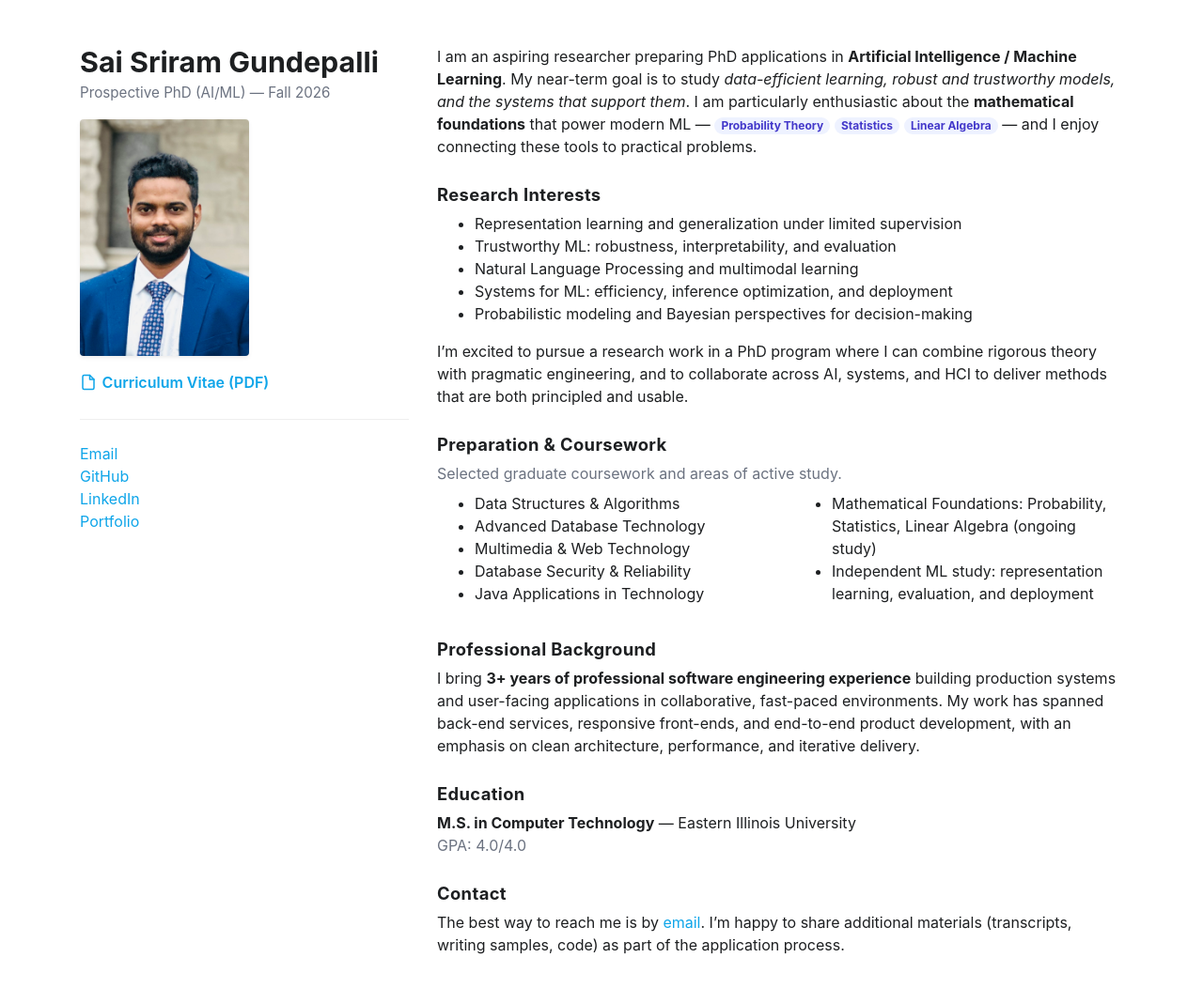
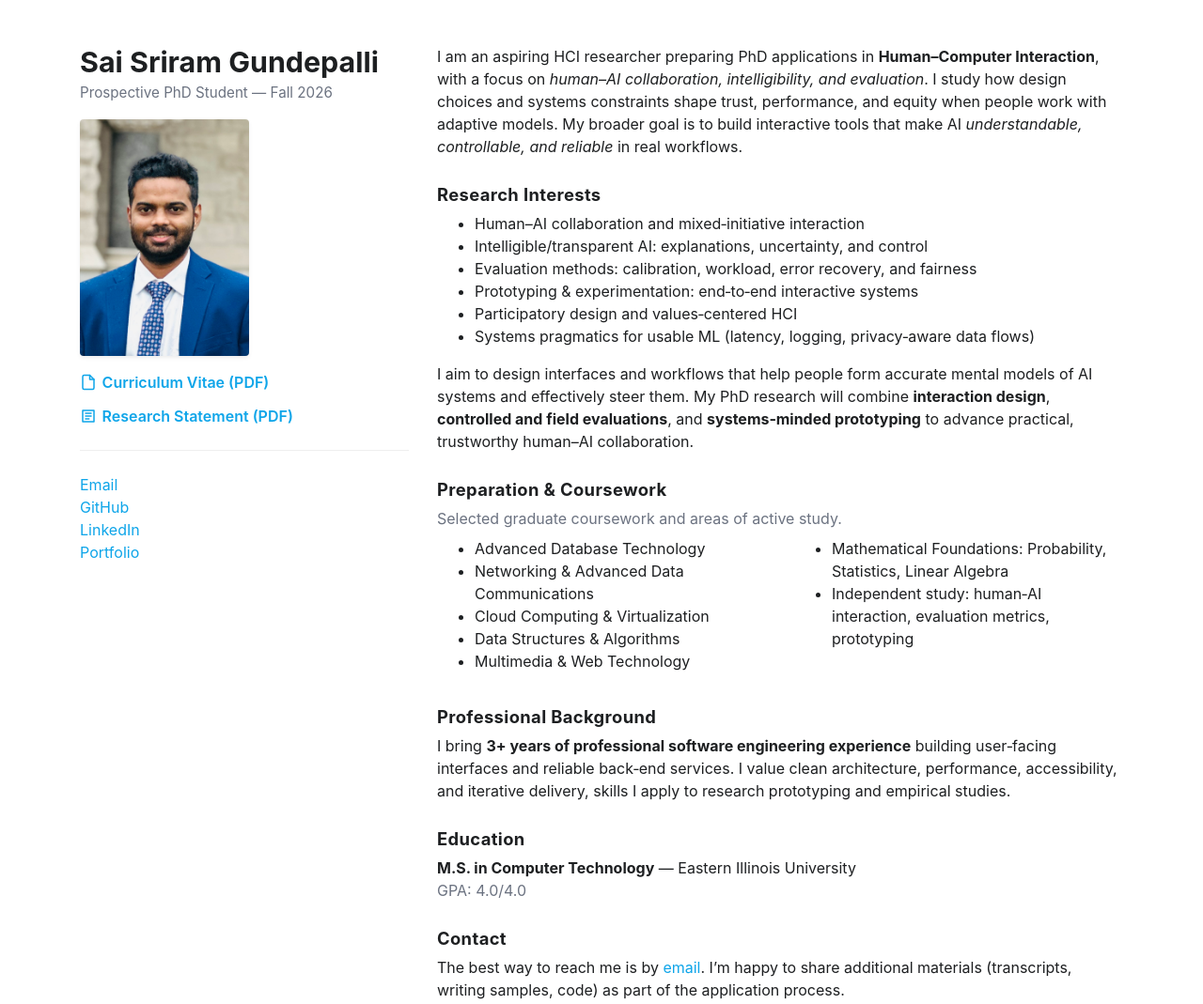
Before and after one commit to saisriramgit/saisriramgit.github.io, a plain HTML site: page index.html in a window 1280 px wide. Shown: the whole page at 94% size. Drawn offline with nearby package versions, Linux system fonts and the light colour scheme.

Commit message:
modify website

```diff
--- a/index.html
+++ b/index.html
@@ -8,12 +8,12 @@
     />
     <meta
       name="description"
-      content="Sai Sriram Gundepalli — Prospective PhD student in Computer Science (AI/ML). Research interests: representation learning, trustworthy ML, systems for ML; strong mathematical foundations in probability, statistics, and linear algebra."
+      content="Sai Sriram Gundepalli — Prospective PhD student in Computer Science (Human–Computer Interaction). Research interests: human–AI collaboration, intelligible & trustworthy AI, interaction design, evaluation methods, and systems pragmatics for usable ML."
     />
     <meta name="author" content="Sai Sriram Gundepalli" />
     <meta name="theme-color" content="#222222" />
 
-    <title>Sai Sriram Gundepalli — AI/ML PhD Portfolio</title>
+    <title>Sai Sriram Gundepalli</title>
 
     <!-- Bootstrap CSS -->
     <link
@@ -80,9 +80,11 @@
         margin: 1.5rem 0;
       }
       .cv-btn {
-        display: inline-flex;
+        display: flex;
         align-items: center;
         font-weight: 600;
+        width: 100%;
+        margin-bottom: 0.75rem;
       }
       .cv-btn span {
         margin-left: 0.35rem;
@@ -101,7 +103,7 @@
         <aside class="col-lg-4 mb-4">
           <div class="aside">
             <p class="name mb-1">Sai Sriram Gundepalli</p>
-            <div class="subtitle">Prospective PhD (AI/ML) — Fall 2026</div>
+            <div class="subtitle">Prospective PhD Student — Fall 2026</div>
             <img
               src="images/profile-pixel.jpg"
               alt="Portrait of Sai Sriram Gundepalli"
@@ -114,6 +116,7 @@
                 href="assets/saisriram_cv.pdf"
                 target="_blank"
                 rel="noopener"
+                aria-label="Open Curriculum Vitae PDF"
               >
                 <svg
                   width="18"
@@ -132,6 +135,29 @@
                   <path d="M14 2v6h6"></path>
                 </svg>
                 <span>Curriculum Vitae (PDF)</span>
+              </a>
+              <a
+                class="cv-btn"
+                href="assets/research_statement_hci.pdf"
+                target="_blank"
+                rel="noopener"
+                aria-label="Open Research Statement PDF"
+              >
+                <svg
+                  width="18"
+                  height="18"
+                  viewBox="0 0 24 24"
+                  fill="none"
+                  stroke="currentColor"
+                  stroke-width="2"
+                  stroke-linecap="round"
+                  stroke-linejoin="round"
+                  aria-hidden="true"
+                >
+                  <path d="M4 4h16v16H4z"></path>
+                  <path d="M8 8h8M8 12h8M8 16h5"></path>
+                </svg>
+                <span>Research Statement (PDF)</span>
               </a>
             </div>
 
@@ -170,18 +196,14 @@
           <!-- About -->
           <section id="about" aria-label="About">
             <p>
-              I am an aspiring researcher preparing PhD applications in
-              <strong>Artificial Intelligence / Machine Learning</strong>. My
-              near-term goal is to study
-              <em
-                >data-efficient learning, robust and trustworthy models, and the
-                systems that support them</em
-              >. I am particularly enthusiastic about the
-              <strong>mathematical foundations</strong> that power modern ML —
-              <span class="badge badge-pill">Probability Theory</span>
-              <span class="badge badge-pill">Statistics</span>
-              <span class="badge badge-pill">Linear Algebra</span> — and I enjoy
-              connecting these tools to practical problems.
+              I am an aspiring HCI researcher preparing PhD applications in
+              <strong>Human–Computer Interaction</strong>, with a focus on
+              <em>human–AI collaboration, intelligibility, and evaluation</em>.
+              I study how design choices and systems constraints shape trust,
+              performance, and equity when people work with adaptive models. My
+              broader goal is to build interactive tools that make AI
+              <em>understandable, controllable, and reliable</em> in real
+              workflows.
             </p>
           </section>
 
@@ -189,31 +211,36 @@
           <section id="interests" aria-label="Research Interests">
             <h2 class="section-title">Research Interests</h2>
             <ul>
+              <li>Human–AI collaboration and mixed‑initiative interaction</li>
               <li>
-                Representation learning and generalization under limited
-                supervision
+                Intelligible/transparent AI: explanations, uncertainty, and
+                control
               </li>
               <li>
-                Trustworthy ML: robustness, interpretability, and evaluation
-              </li>
-              <li>Natural Language Processing and multimodal learning</li>
-              <li>
-                Systems for ML: efficiency, inference optimization, and
-                deployment
+                Evaluation methods: calibration, workload, error recovery, and
+                fairness
               </li>
               <li>
-                Probabilistic modeling and Bayesian perspectives for
-                decision-making
+                Prototyping & experimentation: end‑to‑end interactive systems
+              </li>
+              <li>Participatory design and values‑centered HCI</li>
+              <li>
+                Systems pragmatics for usable ML (latency, logging,
+                privacy‑aware data flows)
               </li>
             </ul>
           </section>
 
-          <!-- Statement -->
+          <!-- Statement (mini) -->
           <section id="statement" aria-label="Mini Research Statement">
-            I’m excited to pursue a research work in a PhD program where I can
-            combine rigorous theory with pragmatic engineering, and to
-            collaborate across AI, systems, and HCI to deliver methods that are
-            both principled and usable.
+            <p>
+              I aim to design interfaces and workflows that help people form
+              accurate mental models of AI systems and effectively steer them.
+              My PhD research will combine <strong>interaction design</strong>,
+              <strong>controlled and field evaluations</strong>, and
+              <strong>systems‑minded prototyping</strong> to advance practical,
+              trustworthy human–AI collaboration.
+            </p>
           </section>
 
           <!-- Preparation & Coursework -->
@@ -225,29 +252,29 @@
             <div class="row">
               <div class="col-md-6">
                 <ul class="mb-2">
+                  <li>Advanced Database Technology</li>
+                  <li>Networking & Advanced Data Communications</li>
+                  <li>Cloud Computing & Virtualization</li>
                   <li>Data Structures & Algorithms</li>
-                  <li>Advanced Database Technology</li>
                   <li>Multimedia & Web Technology</li>
-                  <li>Database Security & Reliability</li>
-                  <li>Java Applications in Technology</li>
                 </ul>
               </div>
               <div class="col-md-6">
                 <ul class="mb-2">
                   <li>
                     Mathematical Foundations: Probability, Statistics, Linear
-                    Algebra (ongoing study)
+                    Algebra
                   </li>
                   <li>
-                    Independent ML study: representation learning, evaluation,
-                    and deployment
+                    Independent study: human‑AI interaction, evaluation metrics,
+                    prototyping
                   </li>
                 </ul>
               </div>
             </div>
           </section>
 
-          <!-- Professional Background (brief, no companies/roles/technologies) -->
+          <!-- Professional Background (brief) -->
           <section id="background" aria-label="Professional Background">
             <h2 class="section-title">Professional Background</h2>
             <p>
@@ -256,11 +283,10 @@
                 >3+ years of professional software engineering
                 experience</strong
               >
-              building production systems and user-facing applications in
-              collaborative, fast-paced environments. My work has spanned
-              back-end services, responsive front-ends, and end-to-end product
-              development, with an emphasis on clean architecture, performance,
-              and iterative delivery.
+              building user‑facing interfaces and reliable back‑end services. I
+              value clean architecture, performance, accessibility, and
+              iterative delivery, skills I apply to research prototyping and
+              empirical studies.
             </p>
           </section>
 
```
Also changed, not shown: 1 other file.
